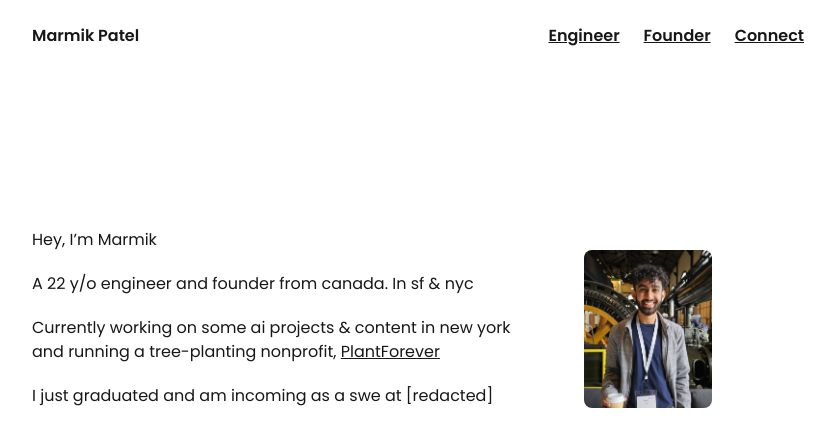
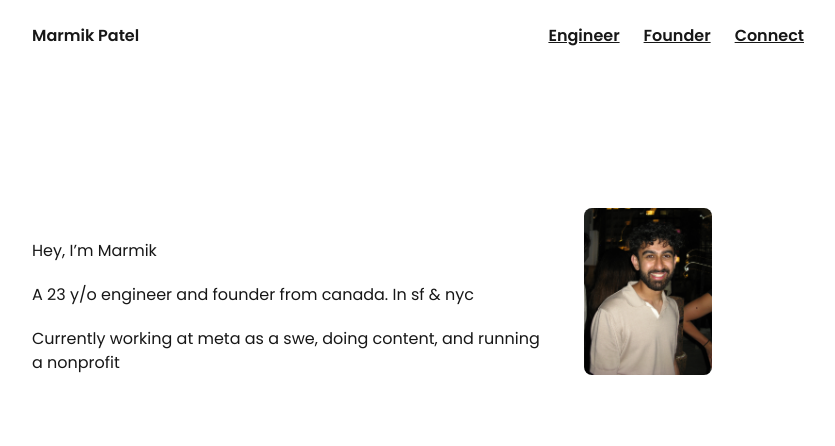
Before and after one commit to marmikpatel19/marmik-patel-website, a Next.js app: page / in a window 1280 px wide. Shown: the top 446 px of the page, without its empty margins (222-1057 px from the left). Built offline with nearby package versions, Linux system fonts and the light colour scheme.

Commit message:
add meta & change photo

```diff
--- a/app/engineer/page.tsx
+++ b/app/engineer/page.tsx
@@ -6,7 +6,7 @@ import Image from "next/image";
 export default function Engineer(){
     const lines: (string | JSX.Element)[] = [
         <>
-            I just graduated. I&apos;m incoming as a software engineer at [redacted] in the bay.
+            I'm a software engineer at meta in the bay, working on whatsapp.
         </>,
         <>
             I have experience building{" "}
--- a/app/page.tsx
+++ b/app/page.tsx
@@ -6,12 +6,8 @@ import Image from "next/image";
 export default function Home() {
   const lines: (string | JSX.Element)[] = [
     "Hey, I’m Marmik",
-    "A 22 y/o engineer and founder from canada. In sf & nyc",
-    <>
-      Currently working on some ai projects & content in new york and running a tree-planting nonprofit,{" "}
-      <a href="https://plantforever.org" className="underline" target="_blank" rel="noopener noreferrer">PlantForever</a>
-    </>,
-    "I just graduated and am incoming as a swe at [redacted]"
+    "A 23 y/o engineer and founder from canada. In sf & nyc",
+    "Currently working at meta as a swe, doing content, and running a nonprofit"
   ];
 
   return (
```
Also changed, not shown: public/images/Marmik_Patel.jpg, public/images/Marmik_Patel_old.jpg (added).
